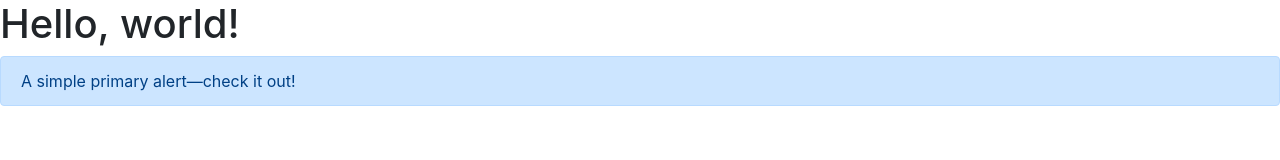
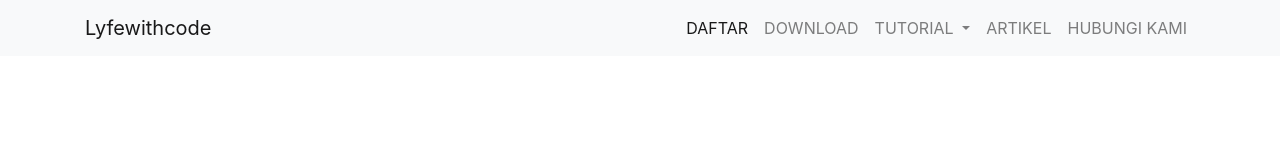
Before and after one commit to lyfewithcode/webdev-bootstrap, a plain HTML site: page index.html in a window 1280 px wide. Shown: the top 160 px of the page. Drawn offline with Linux system fonts and the light colour scheme.

Commit message:
Menu bar atau navbar, fixed-top, ml-auto, dropdown

```diff
--- a/index.html
+++ b/index.html
@@ -10,22 +10,48 @@
 
     <title>Hello, world!</title>
   </head>
-  <body>
-    <h1>Hello, world!</h1>
-    <div class="alert alert-primary" role="alert">
-        A simple primary alert—check it out!
+  <body id="page-top">
+    <nav class="navbar  navbar-expand-lg navbar-light bg-light fixed-top" id="mainNav">
+      <div class="container">
+        <a class="navbar-brand" href="#page-top">Lyfewithcode</a>
+        <button class="navbar-toggler navbar-toggler-right" type="button" data-toggle="collapse" data-target="#navbarNav" aria-controls="navbarNav" aria-expanded="false" aria-label="Toggle navigation">
+          <span class="navbar-toggler-icon"></span>
+        </button>
+        <div class="collapse navbar-collapse" id="navbarNav">
+          <ul class="navbar-nav ml-auto">
+            <li class="nav-item active">
+              <a class="nav-link js-scroll-trigger" href="#daftar">DAFTAR <span class="sr-only">(current)</span></a>
+            </li>
+            <li class="nav-item">
+              <a class="nav-link js-scroll-trigger" href="#download">DOWNLOAD</a>
+            </li>
+            <li class="nav-item dropdown">
+              <a class="nav-link dropdown-toggle" href="#tutorial" id="navbarDropdown" role="button" data-toggle="dropdown" aria-haspopup="true" aria-expanded="false">
+                TUTORIAL
+              </a>
+              <div class="dropdown-menu" aria-labelledby="navbarDropdown">
+                <a class="dropdown-item" href="#">BOOTSTRAP</a>
+                <div class="dropdown-divider"></div>
+                <a class="dropdown-item" href="#">CODE IGNITER</a>
+                <div class="dropdown-divider"></div>
+                <a class="dropdown-item" href="#">LARAVEL</a>
+              </div>
+            </li>
+            <li class="nav-item">
+              <a class="nav-link js-scroll-trigger" href="#artikel">ARTIKEL</a>
+            </li>
+            <li class="nav-item">
+              <a class="nav-link js-scroll-trigger" href="#hubungiKami">HUBUNGI KAMI</a>
+            </li>
+          </ul>
+        </div>
       </div>
-
-    <!-- Optional JavaScript; choose one of the two! -->
-
-    <!-- Option 1: jQuery and Bootstrap Bundle (includes Popper) -->
+    </nav>
+    <br><br><br><br><br><br><br><br><br><br><br><br><br><br><br><br><br><br><br><br><br><br><br><br><br><br><br><br><br><br><br><br><br><br><br><br><br><br><br><br>
+    <br><br><br><br><br><br><br><br><br><br><br><br><br><br><br><br><br><br><br><br><br><br><br><br><br><br><br><br><br><br><br><br><br><br><br><br><br><br><br><br>
+    <br><br><br><br><br><br><br><br><br><br><br><br><br><br><br><br>
     <script src="js/jquery-3.5.1.slim.min.js"></script>
     <script src="js/bootstrap.bundle.min.js"></script>
 
-    <!-- Option 2: jQuery, Popper.js, and Bootstrap JS
-    <script src="https://code.jquery.com/jquery-3.5.1.slim.min.js" integrity="sha384-DfXdz2htPH0lsSSs5nCTpuj/zy4C+OGpamoFVy38MVBnE+IbbVYUew+OrCXaRkfj" crossorigin="anonymous"></script>
-    <script src="https://cdn.jsdelivr.net/npm/popper.js@1.16.1/dist/umd/popper.min.js" integrity="sha384-9/reFTGAW83EW2RDu2S0VKaIzap3H66lZH81PoYlFhbGU+6BZp6G7niu735Sk7lN" crossorigin="anonymous"></script>
-    <script src="https://cdn.jsdelivr.net/npm/bootstrap@4.5.3/dist/js/bootstrap.min.js" integrity="sha384-w1Q4orYjBQndcko6MimVbzY0tgp4pWB4lZ7lr30WKz0vr/aWKhXdBNmNb5D92v7s" crossorigin="anonymous"></script>
-    -->
   </body>
 </html>
```
